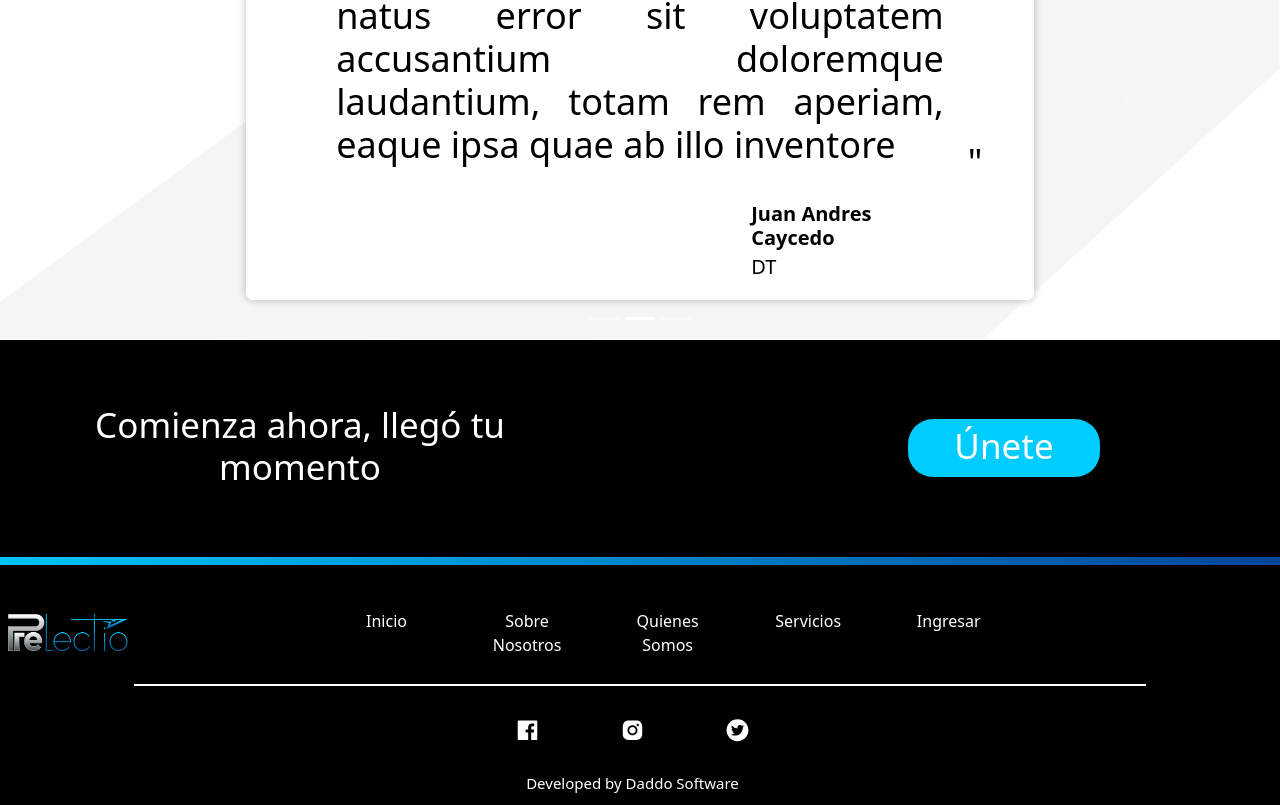
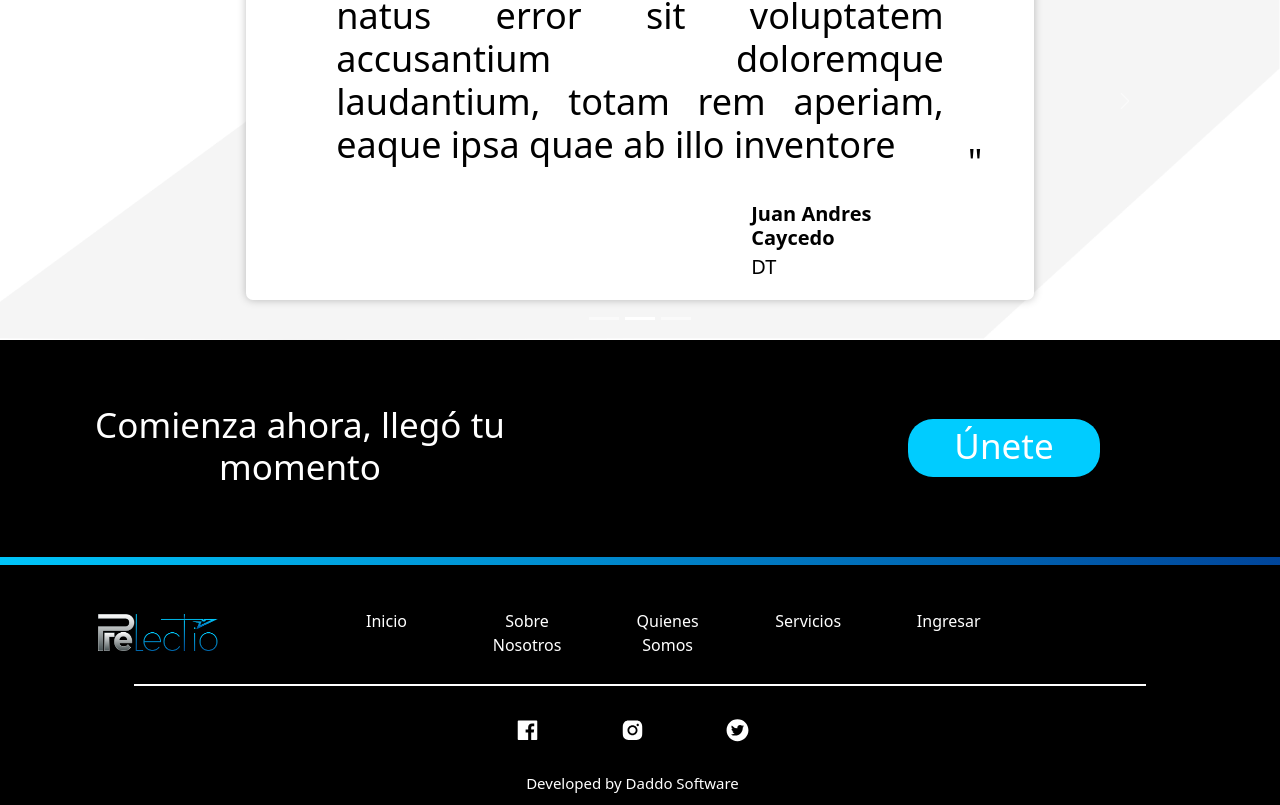
Before and after one commit to nplata18Daddo/prelectio-front, a React (Create React App) app: page / in a window 1280 px wide. Shown: the part 2710-3515 px from the top of the page. Built offline with nearby package versions, Linux system fonts and the light colour scheme.

Commit message:
fix:styles

```diff
--- a/src/styles/components/footer.scss
+++ b/src/styles/components/footer.scss
@@ -14,7 +14,7 @@
   &__topRow {
     display: flex;
     align-items: center;
-    text-align: initial;
+
     margin-bottom: 3vh;
     &__col {
       @include phone {
```
